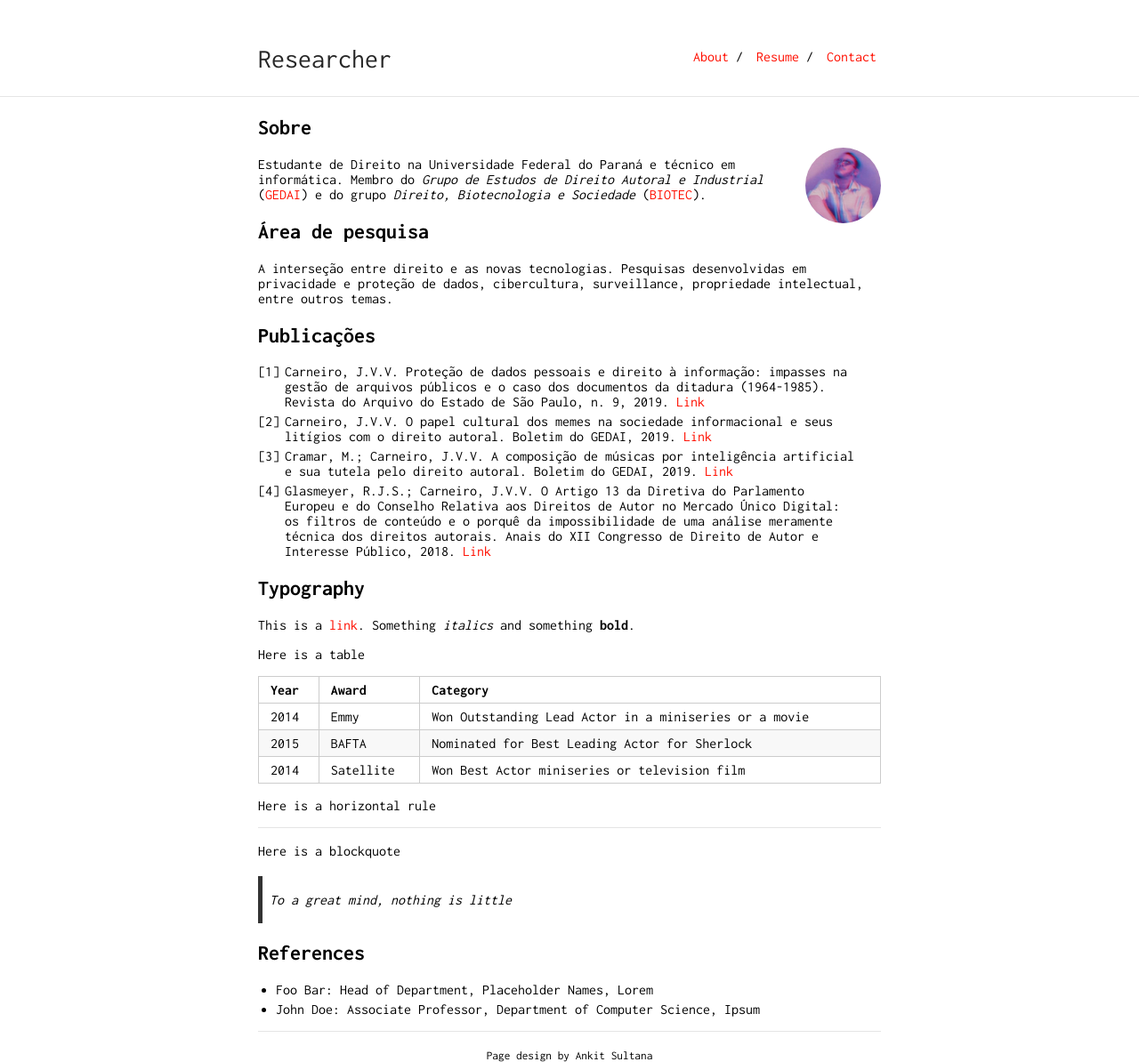
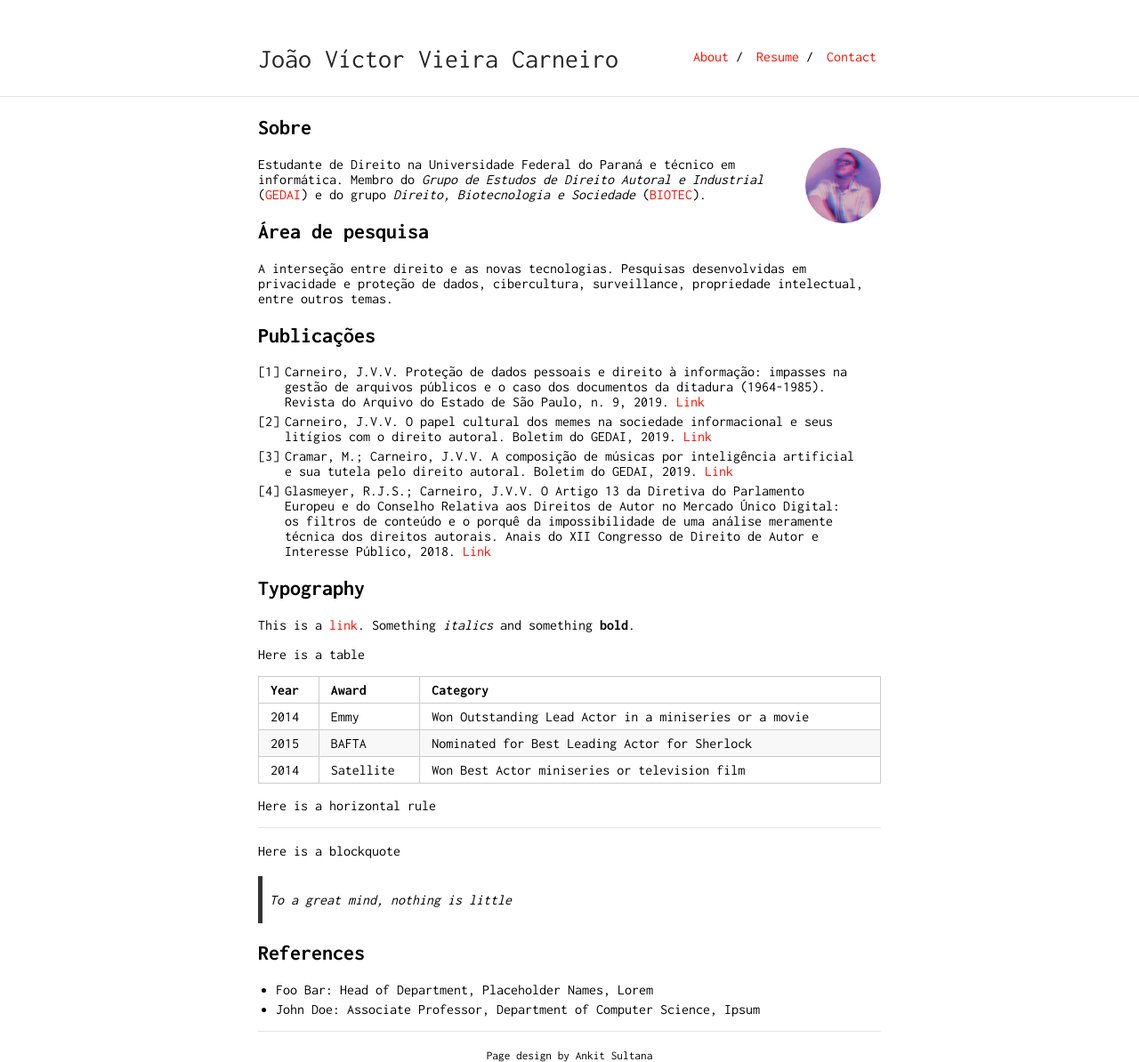
Before and after one commit to joaovvcarneiro/joaovvcarneiro.github.io, a Jekyll site: the page built from index.md, in a window 1280 px wide. Shown: the whole page at 89% size. Built offline with Jekyll 4.4.1, drawn with Linux system fonts in a browser that asks for light colours; our own code applies the rules of GitHub Pages for plain Markdown files.

Commit message:
Update _config.yml

```diff
--- a/_config.yml
+++ b/_config.yml
@@ -1,4 +1,4 @@
-title: Researcher
+title: João Víctor Vieira Carneiro
 url: "https://joaovvcarneiro.github.io"
 baseurl: "/"
 plugins:
```
